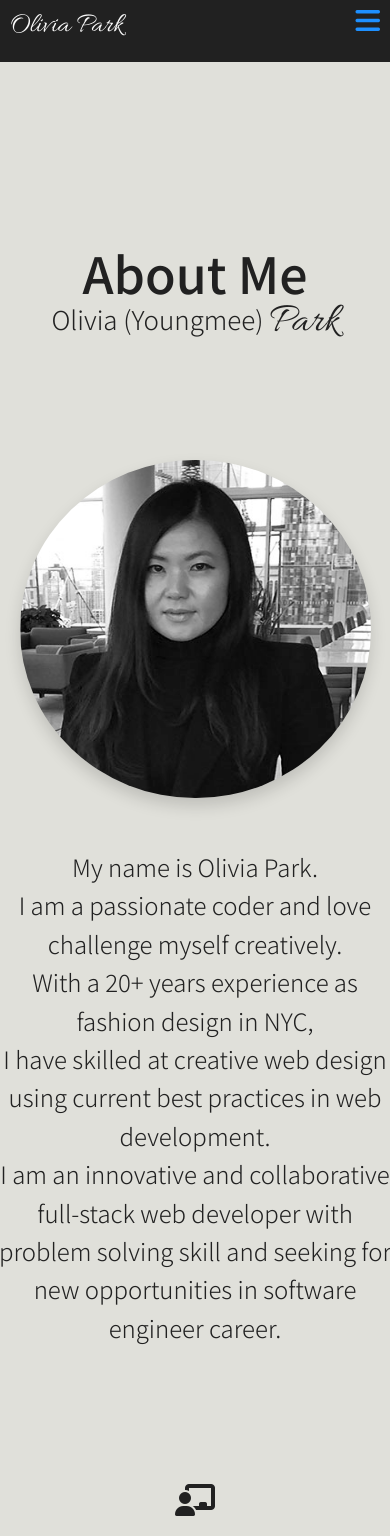
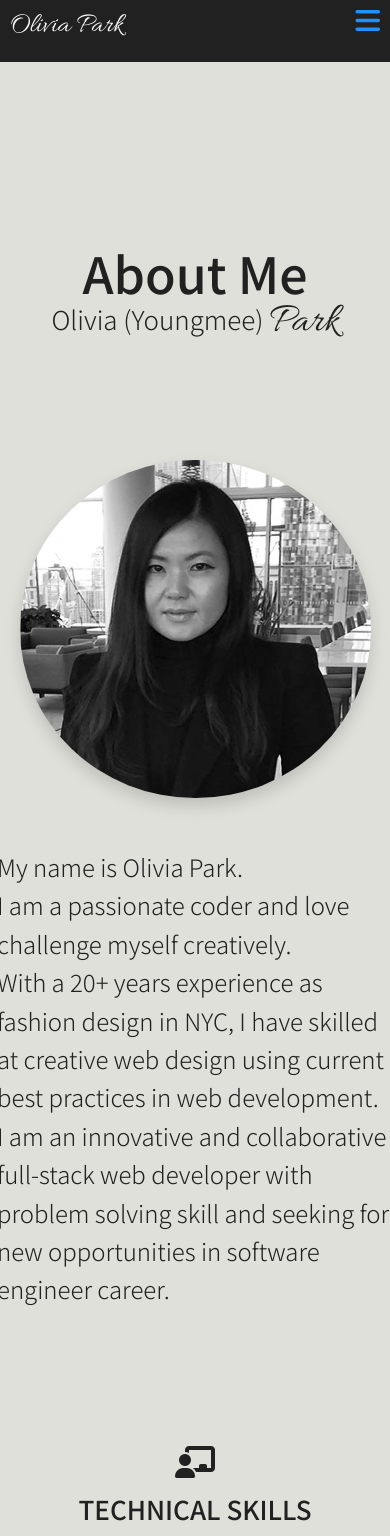
Before and after one commit to Oliviapark113/react_portfolio_20, a React (Create React App) app: page / in a window 390 px wide. Shown: the top 1536 px of the page. Built offline with nearby package versions, Linux system fonts and the light colour scheme.

Commit message:
updated mybio

```diff
--- a/src/components/css/style.css
+++ b/src/components/css/style.css
@@ -80,6 +80,7 @@
                 font-weight: 300;
                 padding:12px;
                 margin-top:10px;
+                text-align: left;
             }
 
             .myBio2 {
@@ -219,7 +220,7 @@
                     margin:auto;
                 }
                 .myBio1{
-                    text-align: center;
+                    text-align: left;
                     display: block;
                     width: 100%;
                     margin: auto;
--- a/src/components/pagesComponents/AboutPage/biorow.js
+++ b/src/components/pagesComponents/AboutPage/biorow.js
@@ -10,8 +10,8 @@ const Biorow = () =>(
         </div>
         <div className="col-lg-8 myBio1">
             My name is Olivia Park.<br />
-          I am a passionate coder and love challenge myself creatively.<br />
-            With a 20+ years experience as fashion design in NYC,<br /> I have skilled at creative web design using current best practices in web development.
+            I am a passionate coder and love challenge myself creatively.<br />
+            With a 20+ years experience as fashion design in NYC,  I have skilled at creative web design using current best practices in web development.
             <br />
 
               I am an innovative and collaborative full-stack web developer
```
